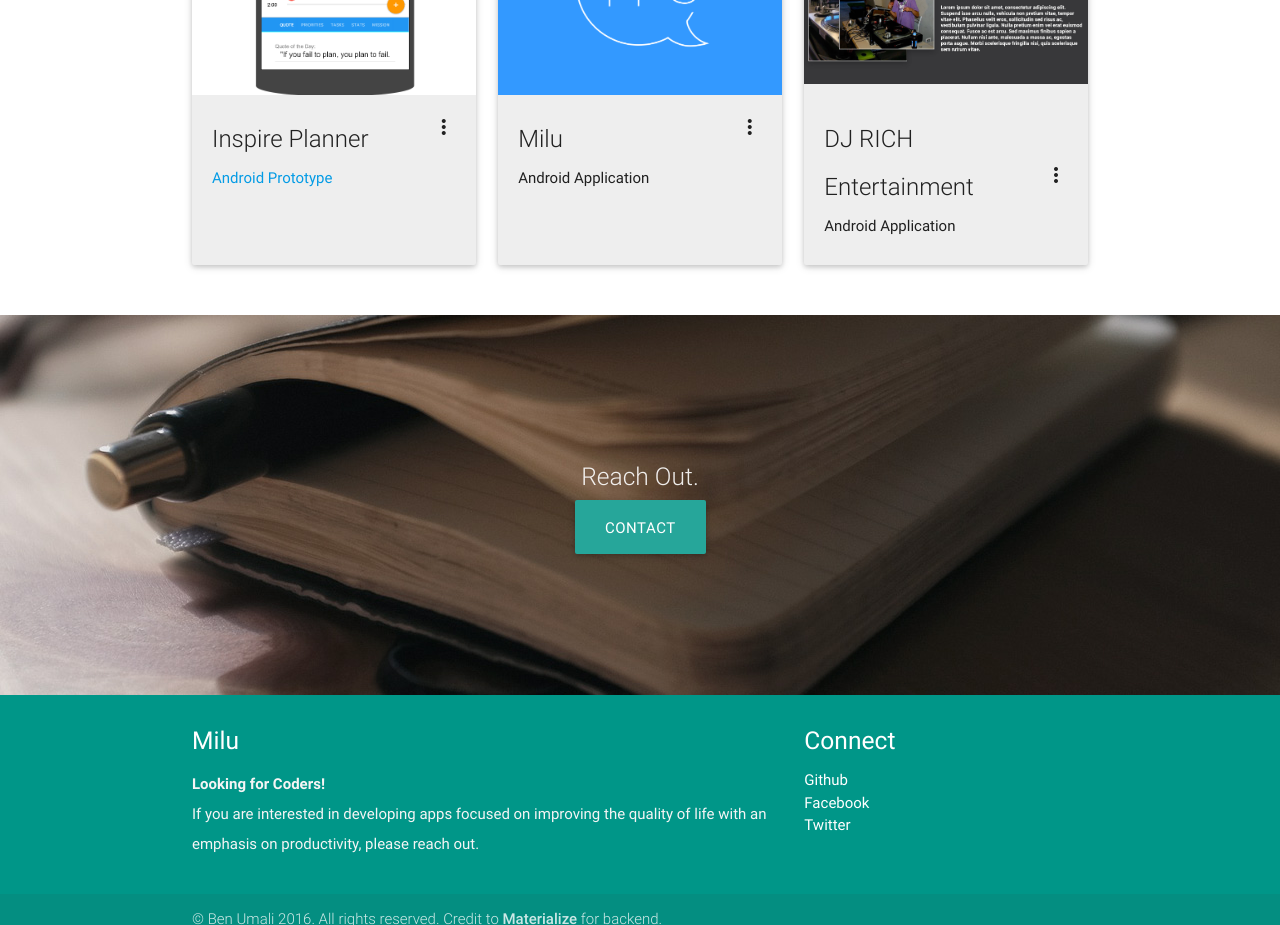
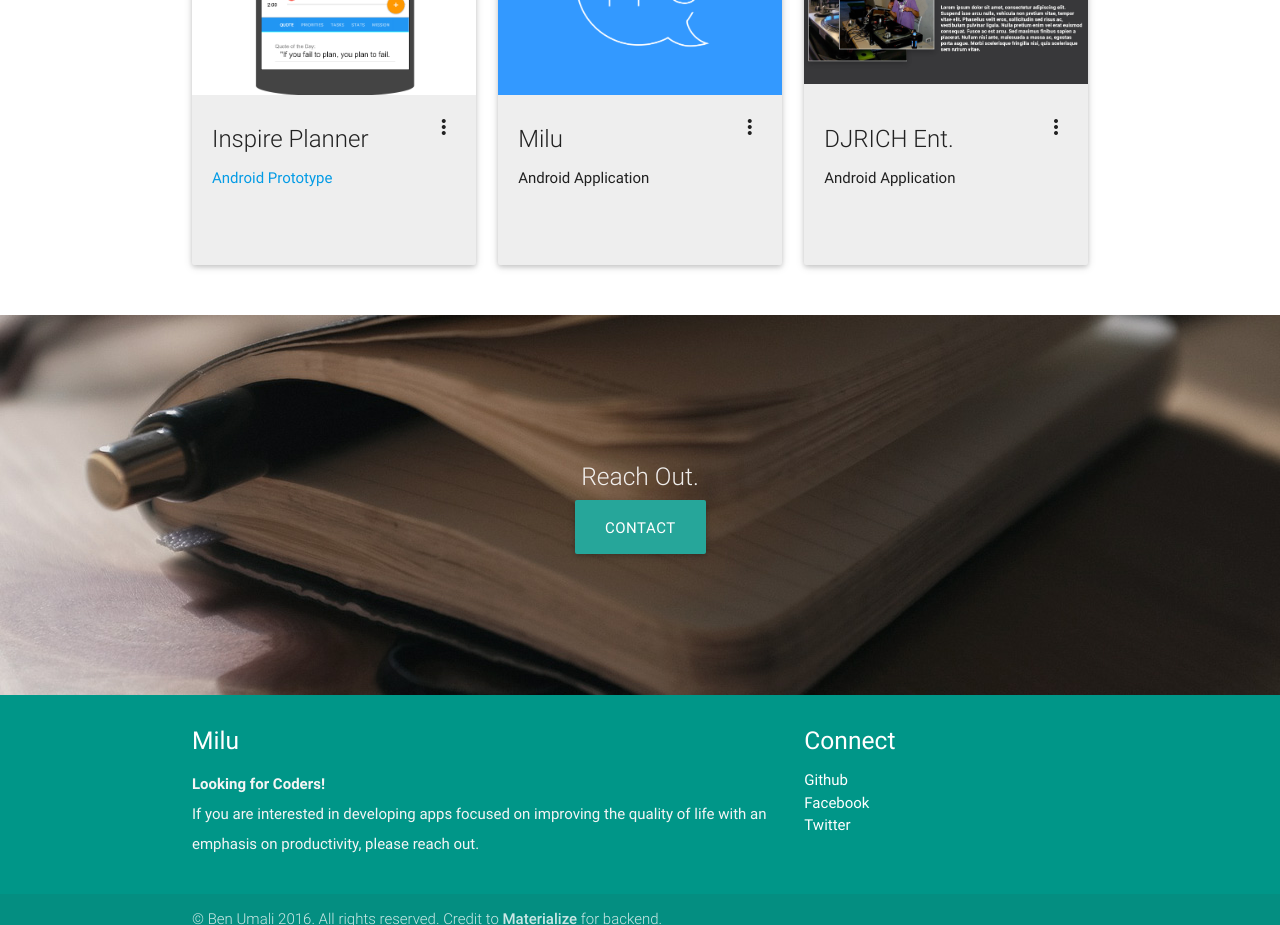
Before and after one commit to benjoomali/benjoomali.github.io, a plain HTML site: page index.html in a window 1280 px wide. Shown: the part 2520-3445 px from the top of the page. Drawn offline with Linux system fonts and the light colour scheme.

Commit message:
Add files via upload

```diff
--- a/index.html
+++ b/index.html
@@ -237,7 +237,7 @@
                   <img class="activator" src="img/portfolio/DJRICHMockUp.jpg">
                   </div>
                 <div class="card-content">
-                <span class="card-title activator grey-text text-darken-4">DJ RICH Entertainment<i class="material-icons right">more_vert</i></span>
+                <span class="card-title activator grey-text text-darken-4">DJRICH Ent.<i class="material-icons right">more_vert</i></span>
                 <p>Android Application</p>
               </div>
               <div class="card-reveal">
```
